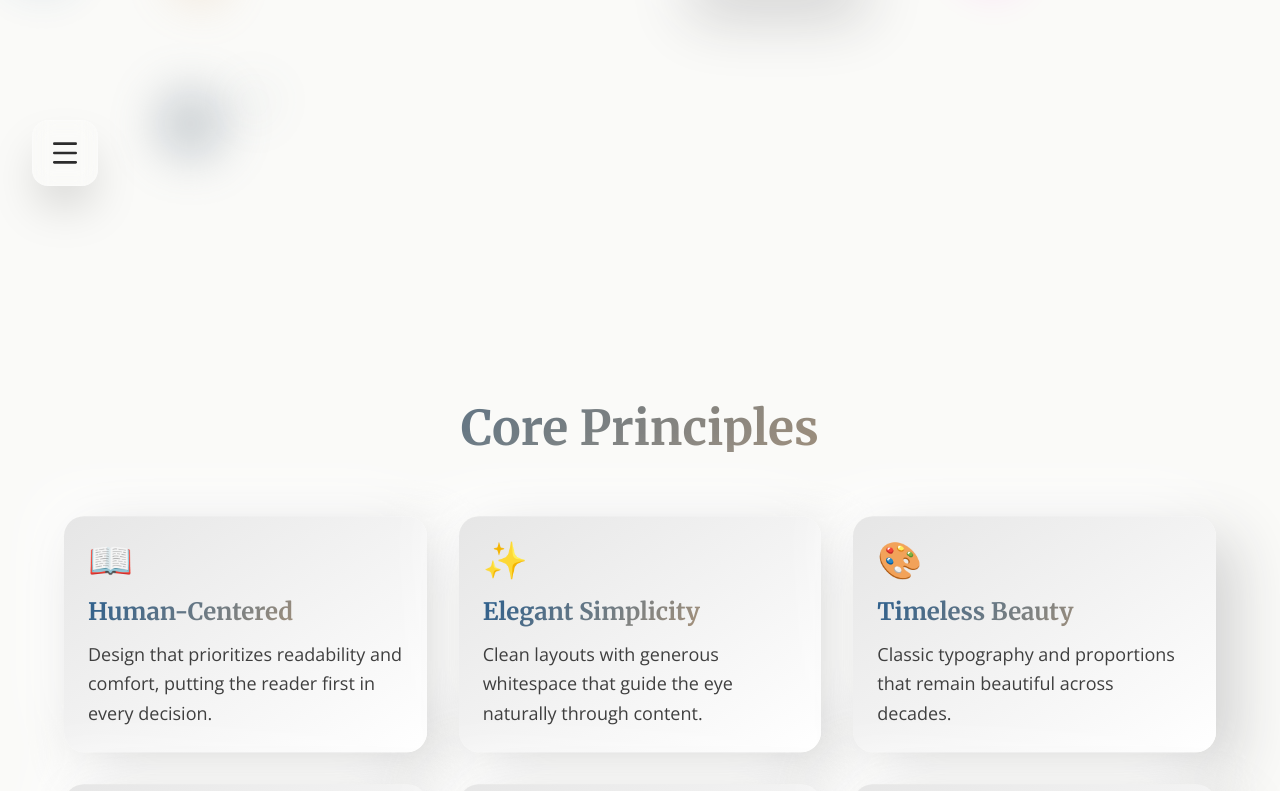
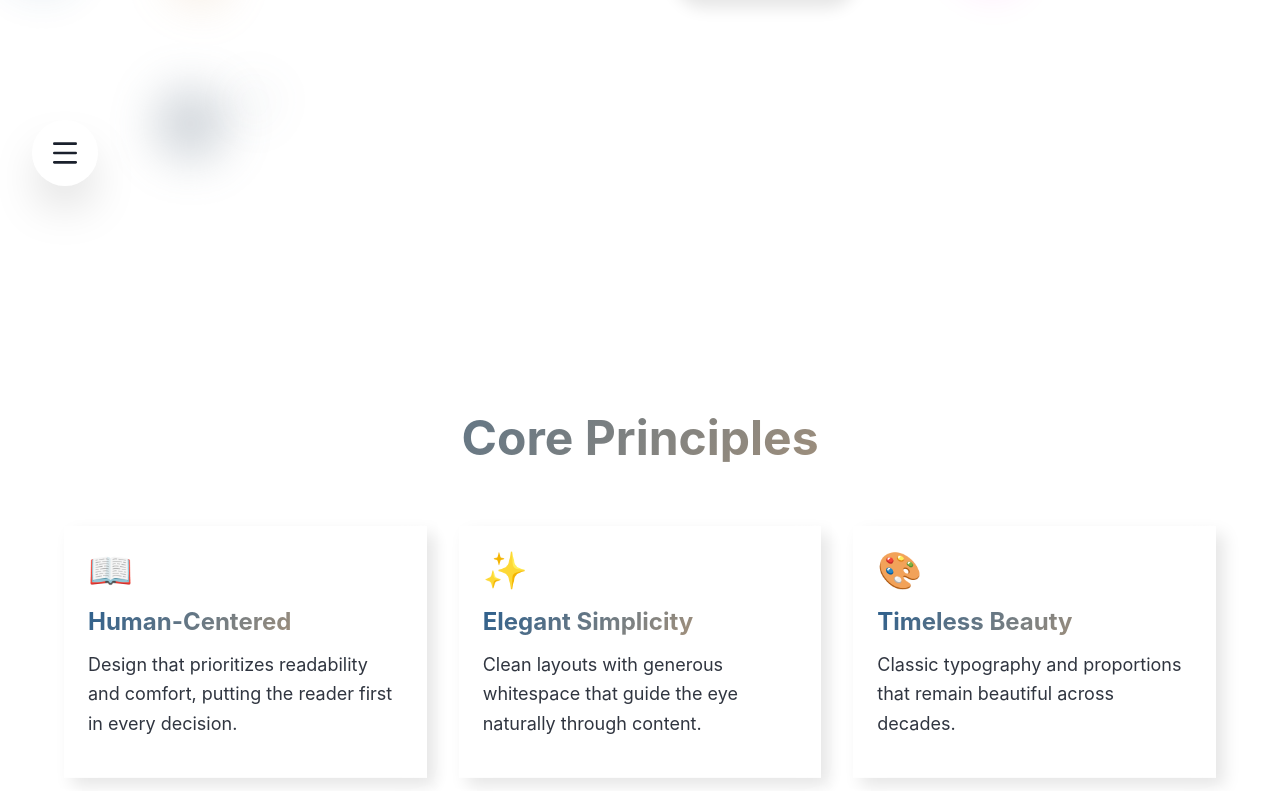
Before and after one commit to santimuri08/humanism-project, a React (Vite) app in the folder modern/: page / in a window 1280 px wide. Shown: the part 582-1373 px from the top of the page. Built offline with nearby package versions, Linux system fonts and the light colour scheme.

Commit message:
Refactor CSS with Tailwind and improve responsiveness
Refactor CSS to utilize Tailwind imports and improve styling with custom properties. Added responsive design features and enhanced accessibility.

```diff
--- a/modern/src/index.css
+++ b/modern/src/index.css
@@ -1,25 +1,14 @@
+@import 'tailwindcss/base';
+@import 'tailwindcss/components';
+@import 'tailwindcss/utilities';
 
-@tailwind base;
-@tailwind components;
-@tailwind utilities;
-
-
-/* Custom Scrollbar */
-::-webkit-scrollbar {
-  width: 12px;
-}
-
-::-webkit-scrollbar-track {
-  background: rgba(0, 0, 0, 0.1);
-}
-
-::-webkit-scrollbar-thumb {
-  background: linear-gradient(180deg, #2C5F8D, #D4A574);
-  border-radius: 6px;
-}
-
-::-webkit-scrollbar-thumb:hover {
-  background: linear-gradient(180deg, #D4A574, #2C5F8D);
+/* CSS Custom Properties for Theme */
+:root {
+  --color-bg: #ffffff;
+  --color-text: #1a202c;
+  --color-primary: #2C5F8D;
+  --color-secondary: #6B7B8C;
+  --color-accent: #D4A574;
 }
 
 /* Base Styles */
@@ -29,101 +18,65 @@
   box-sizing: border-box;
 }
 
-body {
-  font-family: 'Open Sans', sans-serif;
+html {
+  scroll-behavior: smooth;
+  /* Prevent horizontal scrolling */
   overflow-x: hidden;
-  background: var(--bg-color, #FAFAF8);
-  color: var(--text-color, #2C2C2C);
-  transition: background-color 0.3s ease, color 0.3s ease;
 }
 
-h1, h2, h3, h4, h5, h6 {
-  font-family: 'Merriweather', serif;
+body {
+  font-family: -apple-system, BlinkMacSystemFont, 'Segoe UI', 'Roboto', 'Oxygen',
+    'Ubuntu', 'Cantarell', 'Fira Sans', 'Droid Sans', 'Helvetica Neue',
+    sans-serif;
+  -webkit-font-smoothing: antialiased;
+  -moz-osx-font-smoothing: grayscale;
+  background: var(--color-bg);
+  color: var(--color-text);
+  line-height: 1.6;
+  /* Prevent horizontal scrolling */
+  overflow-x: hidden;
+  width: 100%;
 }
 
-/* Glass Effect */
+/* Prevent overflow on all containers */
+#root {
+  overflow-x: hidden;
+  width: 100%;
+}
+
+/* Gradient Text */
+.gradient-text {
+  background: linear-gradient(135deg, var(--color-primary), var(--color-accent));
+  -webkit-background-clip: text;
+  -webkit-text-fill-color: transparent;
+  background-clip: text;
+}
+
+/* Glass Morphism Effect */
 .glass {
   background: rgba(255, 255, 255, 0.1);
   backdrop-filter: blur(10px);
   -webkit-backdrop-filter: blur(10px);
   border: 1px solid rgba(255, 255, 255, 0.2);
-  border-radius: 16px;
 }
 
-/* Neumorphic Effect */
+/* Neumorphism Effect */
 .neumorphic {
-  background: linear-gradient(145deg, #e6e6e6, #ffffff);
+  background: var(--color-bg);
   box-shadow:
-    20px 20px 60px #d1d1d1,
-    -20px -20px 60px #ffffff;
-  border-radius: 20px;
-}
-
-.neumorphic-dark {
-  background: linear-gradient(145deg, #1e1e1e, #2a2a2a);
-  box-shadow:
-    20px 20px 60px #0f0f0f,
-    -20px -20px 60px #3d3d3d;
-  border-radius: 20px;
-}
-
-/* Dark mode neumorphic */
-.dark .neumorphic {
-  background: linear-gradient(145deg, #1e1e1e, #2a2a2a);
-  box-shadow:
-    20px 20px 60px #0f0f0f,
-    -20px -20px 60px #3d3d3d;
-}
-
-/* Gradient Text */
-.gradient-text {
-  background: linear-gradient(135deg, #2C5F8D 0%, #D4A574 100%);
-  -webkit-background-clip: text;
-  -webkit-text-fill-color: transparent;
-  background-clip: text;
-}
-
-/* Neon Glow */
-.neon-glow {
-  text-shadow:
-    0 0 10px rgba(0, 240, 255, 0.8),
-    0 0 20px rgba(0, 240, 255, 0.6),
-    0 0 30px rgba(0, 240, 255, 0.4);
-}
-
-/* Cursor Trail */
-.cursor-trail {
-  position: fixed;
-  width: 20px;
-  height: 20px;
-  border-radius: 50%;
-  pointer-events: none;
-  z-index: 9999;
-  mix-blend-mode: difference;
-  background: white;
-  transition: transform 0.2s ease;
-}
-
-/* Selection */
-::selection {
-  background: rgba(212, 165, 116, 0.3);
-  color: inherit;
-}
-
-/* Smooth Scroll */
-html {
-  scroll-behavior: smooth;
+    8px 8px 16px rgba(0, 0, 0, 0.1),
+    -8px -8px 16px rgba(255, 255, 255, 0.8);
 }
 
 /* Page Transitions */
 .page-transition {
-  animation: fadeInUp 0.6s ease-out;
+  animation: fadeIn 0.5s ease-in-out;
 }
 
-@keyframes fadeInUp {
+@keyframes fadeIn {
   from {
     opacity: 0;
-    transform: translateY(30px);
+    transform: translateY(20px);
   }
   to {
     opacity: 1;
@@ -131,65 +84,358 @@ html {
   }
 }
 
-/* Loading Animation */
+/* Loading Spinner */
 .loading-spinner {
-  border: 3px solid rgba(44, 95, 141, 0.1);
-  border-top: 3px solid #2C5F8D;
+  border: 3px solid rgba(255, 255, 255, 0.3);
   border-radius: 50%;
-  width: 40px;
-  height: 40px;
+  border-top-color: white;
   animation: spin 1s linear infinite;
 }
 
 @keyframes spin {
-  0% { transform: rotate(0deg); }
-  100% { transform: rotate(360deg); }
+  to { transform: rotate(360deg); }
 }
 
-/* Ambient Mode Background */
-.ambient-bg {
-  background: linear-gradient(-45deg, #2C5F8D, #6B7B8C, #D4A574, #2C5F8D);
-  background-size: 400% 400%;
-  animation: gradient 15s ease infinite;
+/* Pulse Animation */
+.animate-pulse-slow {
+  animation: pulse 3s ease-in-out infinite;
 }
 
-@keyframes gradient {
-  0% { background-position: 0% 50%; }
-  50% { background-position: 100% 50%; }
-  100% { background-position: 0% 50%; }
+@keyframes pulse {
+  0%, 100% {
+    opacity: 1;
+  }
+  50% {
+    opacity: 0.5;
+  }
 }
 
-/* Split Screen */
-.split-screen {
-  display: grid;
-  grid-template-columns: 1fr 1fr;
-  min-height: 100vh;
+/* =====================================================
+   RESPONSIVE TYPOGRAPHY WITH FLUID SIZING
+   ===================================================== */
+
+/* Use clamp() for fluid, responsive font sizes */
+h1 {
+  font-size: clamp(2rem, 5vw, 4rem);
+  line-height: 1.2;
+  margin-bottom: 1rem;
 }
 
-@media (max-width: 768px) {
-  .split-screen {
+h2 {
+  font-size: clamp(1.5rem, 4vw, 3rem);
+  line-height: 1.3;
+  margin-bottom: 0.875rem;
+}
+
+h3 {
+  font-size: clamp(1.25rem, 3vw, 2rem);
+  line-height: 1.4;
+  margin-bottom: 0.75rem;
+}
+
+p {
+  font-size: clamp(1rem, 2vw, 1.125rem);
+  line-height: 1.6;
+  margin-bottom: 1rem;
+}
+
+/* =====================================================
+   RESPONSIVE LAYOUT UTILITIES
+   ===================================================== */
+
+/* Container with responsive padding */
+.container-responsive {
+  width: 100%;
+  max-width: 1200px;
+  margin: 0 auto;
+  padding: clamp(1rem, 5vw, 3rem);
+}
+
+/* Responsive grid */
+.grid-responsive {
+  display: grid;
+  grid-template-columns: repeat(auto-fit, minmax(min(100%, 300px), 1fr));
+  gap: clamp(1rem, 3vw, 2rem);
+}
+
+/* =====================================================
+   BUTTON RESPONSIVE FIXES
+   ===================================================== */
+
+/* Ensure buttons are fully visible and wrap properly */
+button, .button, a.button {
+  /* Prevent text from being cut off */
+  white-space: nowrap;
+  overflow: visible;
+  text-overflow: clip;
+
+  /* Responsive padding */
+  padding: clamp(0.5rem, 2vw, 1rem) clamp(1rem, 3vw, 2rem);
+
+  /* Responsive font size */
+  font-size: clamp(0.875rem, 2vw, 1rem);
+
+  /* Ensure minimum touch target size (44x44px) */
+  min-height: 44px;
+  min-width: 44px;
+
+  /* Center content */
+  display: inline-flex;
+  align-items: center;
+  justify-content: center;
+  gap: 0.5rem;
+}
+
+/* Button groups should wrap on mobile */
+.button-group {
+  display: flex;
+  flex-wrap: wrap;
+  gap: clamp(0.5rem, 2vw, 1rem);
+  justify-content: center;
+}
+
+/* =====================================================
+   MOBILE MENU & CIRCLE MENU RESPONSIVE BEHAVIOR
+   ===================================================== */
+
+/* Hide CircleMenu on mobile and tablet */
+@media (max-width: 1023px) {
+  .circle-menu-container {
+    display: none !important;
+  }
+}
+
+/* Show CircleMenu only on desktop */
+@media (min-width: 1024px) {
+  .mobile-menu-container {
+    display: none !important;
+  }
+}
+
+/* Adjust mobile menu button position to avoid overlap */
+@media (max-width: 1023px) {
+  /* Mobile menu button */
+  .mobile-menu-button {
+    position: fixed;
+    top: 1rem;
+    right: 1rem;
+    z-index: 100;
+  }
+
+  /* Theme switcher position adjustment */
+  .theme-switcher {
+    position: fixed;
+    top: 1rem;
+    right: 5rem;
+    z-index: 99;
+  }
+}
+
+/* =====================================================
+   SECTION RESPONSIVE FIXES
+   ===================================================== */
+
+/* Ensure sections don't overflow */
+section {
+  width: 100%;
+  max-width: 100vw;
+  overflow-x: hidden;
+  padding: clamp(2rem, 5vw, 5rem) clamp(1rem, 3vw, 2rem);
+}
+
+/* Hero section responsive */
+.hero-section {
+  min-height: clamp(400px, 70vh, 100vh);
+  padding: clamp(2rem, 5vw, 4rem) clamp(1rem, 3vw, 2rem);
+}
+
+/* =====================================================
+   CARD RESPONSIVE STYLES
+   ===================================================== */
+
+.card {
+  padding: clamp(1rem, 3vw, 2rem);
+  border-radius: clamp(0.5rem, 2vw, 1rem);
+}
+
+/* =====================================================
+   RESPONSIVE BREAKPOINTS
+   ===================================================== */
+
+/* Mobile First Approach */
+
+/* Small Mobile: < 480px */
+@media (max-width: 479px) {
+  /* Extra small text adjustments */
+  body {
+    font-size: 14px;
+  }
+
+  /* Stack all flex/grid items vertically */
+  .flex-responsive {
+    flex-direction: column !important;
+  }
+
+  /* Full width buttons on very small screens */
+  .button-responsive {
+    width: 100%;
+  }
+
+  /* Reduce spacing */
+  .spacing-responsive {
+    padding: 0.75rem;
+    margin: 0.5rem 0;
+  }
+}
+
+/* Mobile: 480px - 767px */
+@media (min-width: 480px) and (max-width: 767px) {
+  /* Adjust for standard mobile */
+  .grid-cols-responsive {
     grid-template-columns: 1fr;
   }
 }
 
-/* Easter Egg Shake */
-@keyframes shake {
-  0%, 100% { transform: translateX(0); }
-  10%, 30%, 50%, 70%, 90% { transform: translateX(-10px); }
-  20%, 40%, 60%, 80% { transform: translateX(10px); }
+/* Tablet: 768px - 1023px */
+@media (min-width: 768px) and (max-width: 1023px) {
+  /* Two column layout for tablets */
+  .grid-cols-responsive {
+    grid-template-columns: repeat(2, 1fr);
+  }
+
+  /* Adjust hero text */
+  .hero-title {
+    font-size: clamp(2.5rem, 6vw, 4rem);
+  }
 }
 
-.shake {
-  animation: shake 0.5s;
+/* Desktop: 1024px - 1439px */
+@media (min-width: 1024px) and (max-width: 1439px) {
+  /* Three column layout */
+  .grid-cols-responsive {
+    grid-template-columns: repeat(3, 1fr);
+  }
 }
 
-/* Backface Hidden for Flip Cards */
-.backface-hidden {
-  backface-visibility: hidden;
-  -webkit-backface-visibility: hidden;
+/* Large Desktop: >= 1440px */
+@media (min-width: 1440px) {
+  /* Four column layout */
+  .grid-cols-responsive {
+    grid-template-columns: repeat(4, 1fr);
+  }
+
+  /* Max content width */
+  .container-max {
+    max-width: 1400px;
+  }
 }
 
-/* Perspective for 3D effects */
-.perspective-1000 {
-  perspective: 1000px;
+/* =====================================================
+   LANDSCAPE ORIENTATION FIXES
+   ===================================================== */
+
+@media (max-height: 600px) and (orientation: landscape) {
+  /* Reduce vertical padding in landscape */
+  section {
+    padding-top: 2rem;
+    padding-bottom: 2rem;
+  }
+
+  /* Adjust hero height */
+  .hero-section {
+    min-height: 100vh;
+  }
 }
+
+/* =====================================================
+   ACCESSIBILITY & TOUCH TARGETS
+   ===================================================== */
+
+/* Ensure all interactive elements have minimum touch target */
+a, button, input, select, textarea {
+  min-height: 44px;
+  min-width: 44px;
+}
+
+/* Focus visible styles */
+*:focus-visible {
+  outline: 2px solid var(--color-primary);
+  outline-offset: 2px;
+  border-radius: 4px;
+}
+
+/* =====================================================
+   PRINT STYLES
+   ===================================================== */
+
+@media print {
+  /* Hide navigation and decorative elements */
+  nav,
+  .mobile-menu-container,
+  .circle-menu-container,
+  .theme-switcher,
+  .floating-shapes,
+  .cursor-trail {
+    display: none !important;
+  }
+
+  /* Optimize for print */
+  body {
+    background: white;
+    color: black;
+  }
+
+  /* Prevent page breaks inside elements */
+  .card,
+  section {
+    page-break-inside: avoid;
+  }
+}
+
+/* =====================================================
+   REDUCED MOTION
+   ===================================================== */
+
+@media (prefers-reduced-motion: reduce) {
+  * {
+    animation-duration: 0.01ms !important;
+    animation-iteration-count: 1 !important;
+    transition-duration: 0.01ms !important;
+  }
+
+  .page-transition,
+  .animate-pulse-slow {
+    animation: none;
+  }
+}
+
+/* =====================================================
+   DARK MODE SUPPORT
+   ===================================================== */
+
+@media (prefers-color-scheme: dark) {
+  :root {
+    --color-bg: #1a202c;
+    --color-text: #ffffff;
+  }
+}
+
+/* Dark theme class override */
+.dark {
+  --color-bg: #1a202c;
+  --color-text: #ffffff;
+}
+
+/* =====================================================
+   HIGH CONTRAST MODE
+   ===================================================== */
+
+@media (prefers-contrast: high) {
+  * {
+    border-color: currentColor !important;
+  }
+
+  button, .button {
+    border: 2px solid currentColor;
+  }
+}
```
